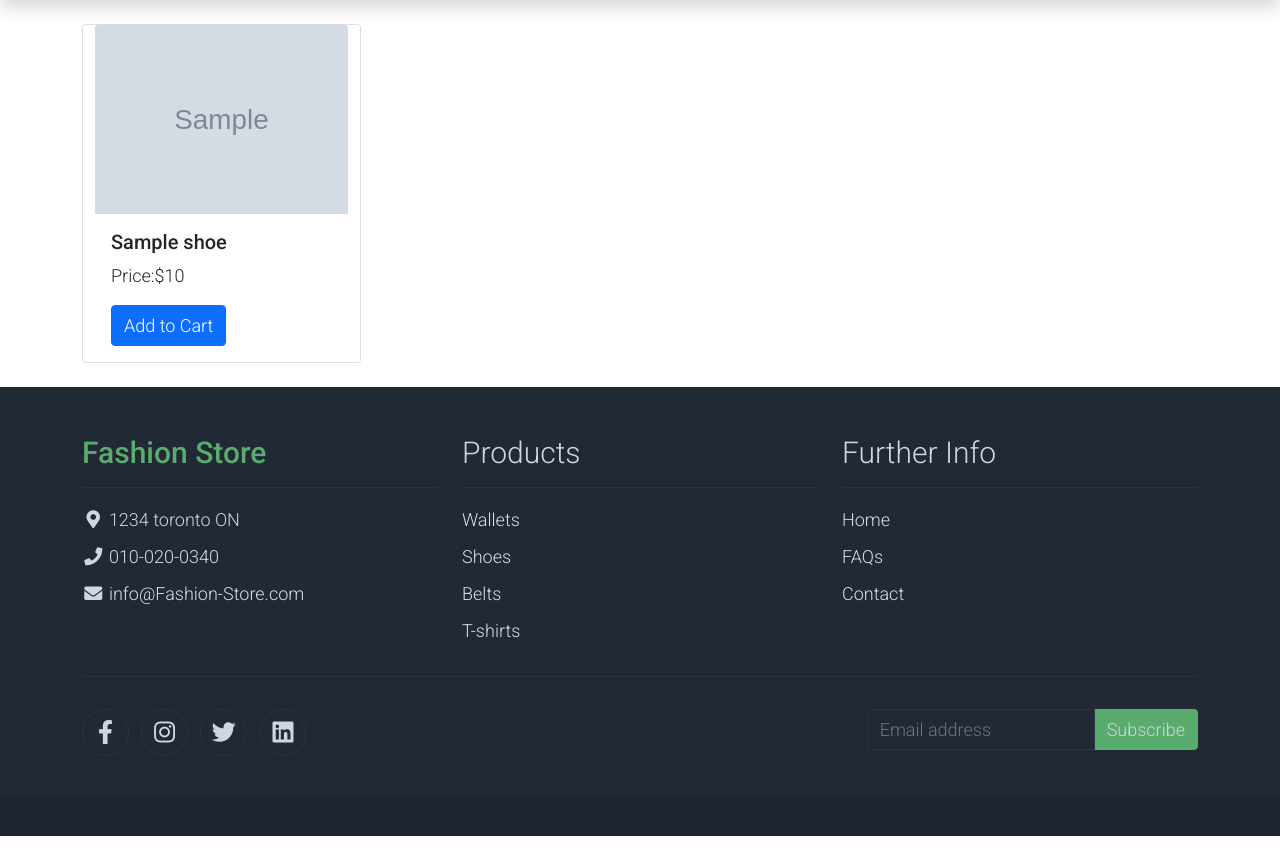
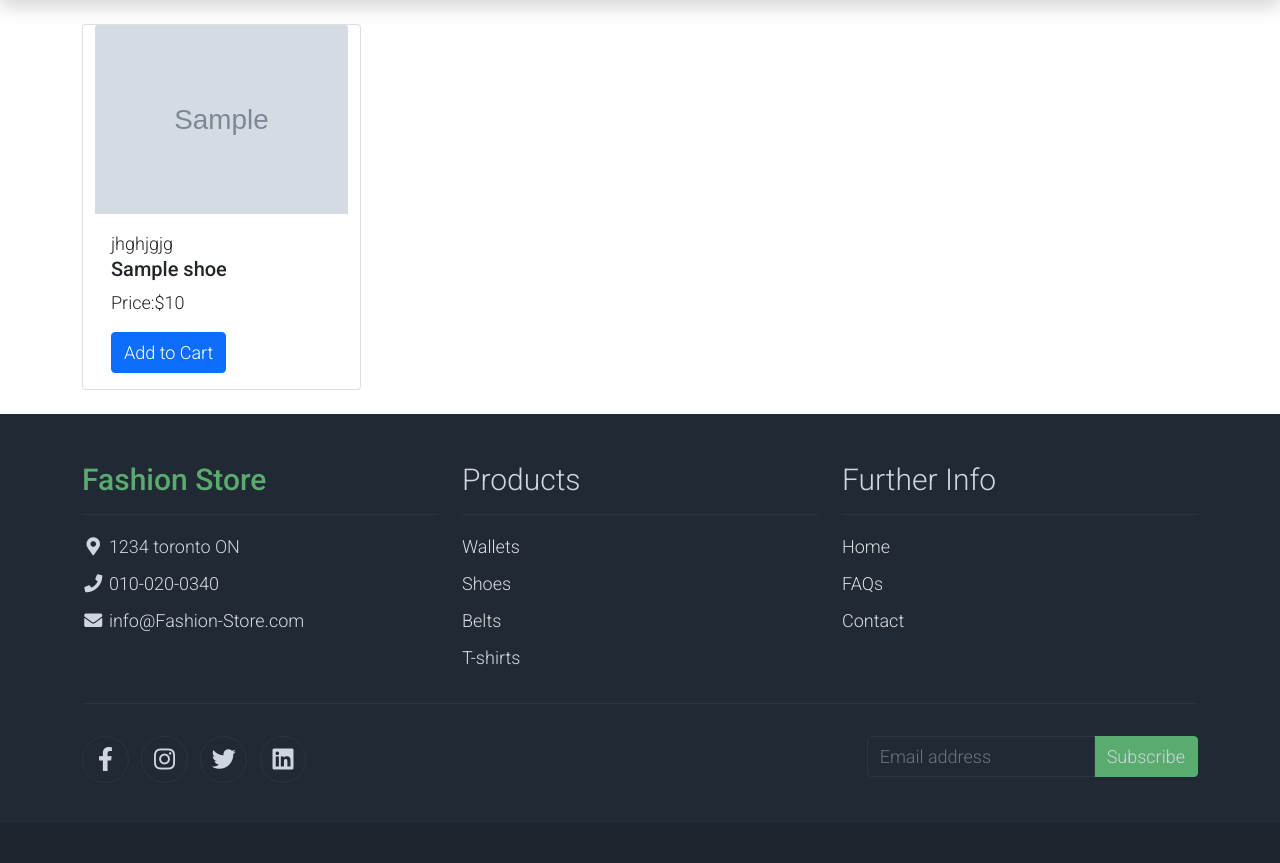
Before and after one commit to SindhujaNaluvala/fashionStore, a Flask app: page /products in a window 1280 px wide. Shown: the part 92-955 px from the top of the page. Before the commit the page ends 928 px from the top, so only its background shows below. Run offline with Flask 2, Linux system fonts and the light colour scheme; grey boxes marked "Sample" are stand-in pictures; a database or web service that is not in the repository returns one stand-in record (values such as "Sample title"); parts of the project's set-up code (start-up, migrations or seed data) failed here and were passed over; some libraries are stand-ins or nearby versions.

Commit message:
commit by sindhu

```diff
--- a/templates/about.html
+++ b/templates/about.html
@@ -7,6 +7,7 @@
         <div class="card col-sm-3 my-4">
             <img class="card-img-top" src='static/img/{{i.category}}/{{i.picture}}' alt="Card image cap">
             <div class="card-body">
+              jhghjgjg
               <h5 class="card-title">{{i.pName}}</h5>
               <p class="card-text">Price:${{i.price}}</p>
               <a href="/cart/{{i.id}}" class="btn btn-primary">Add to Cart</a>
```
